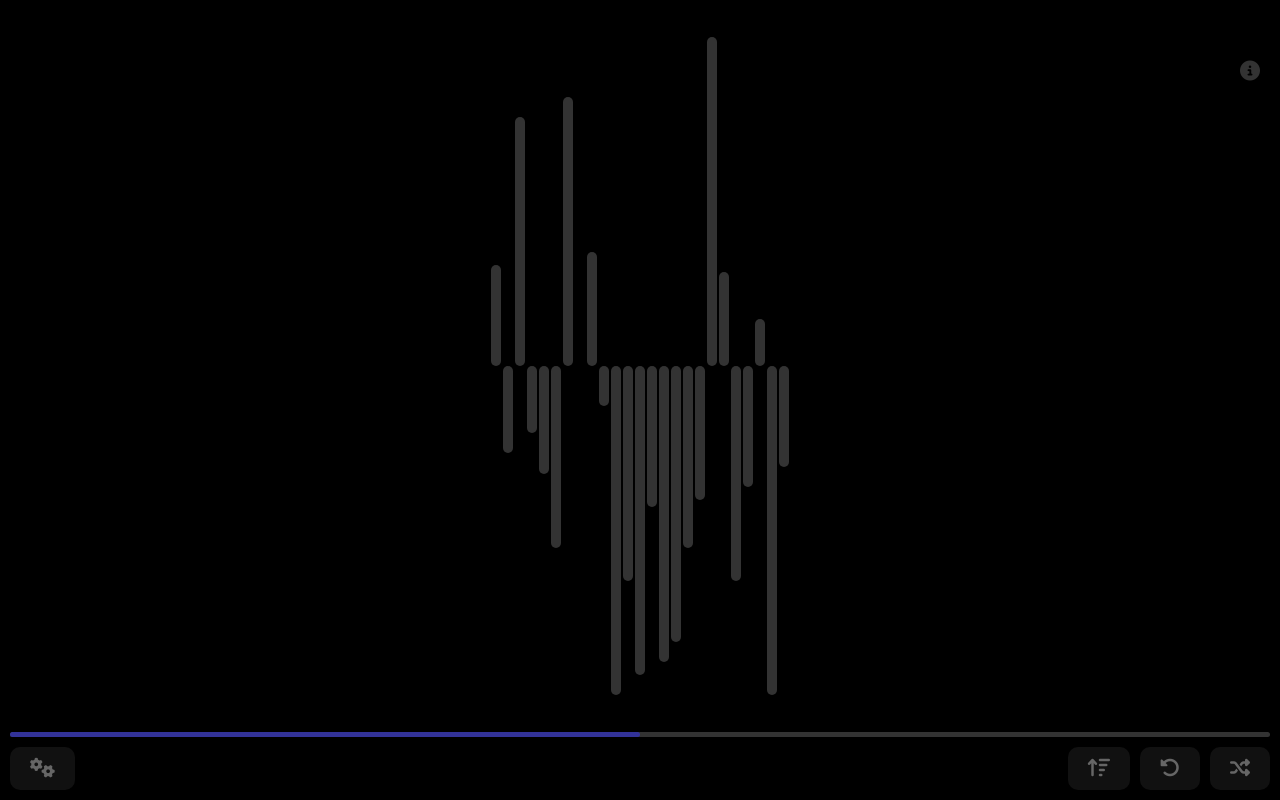
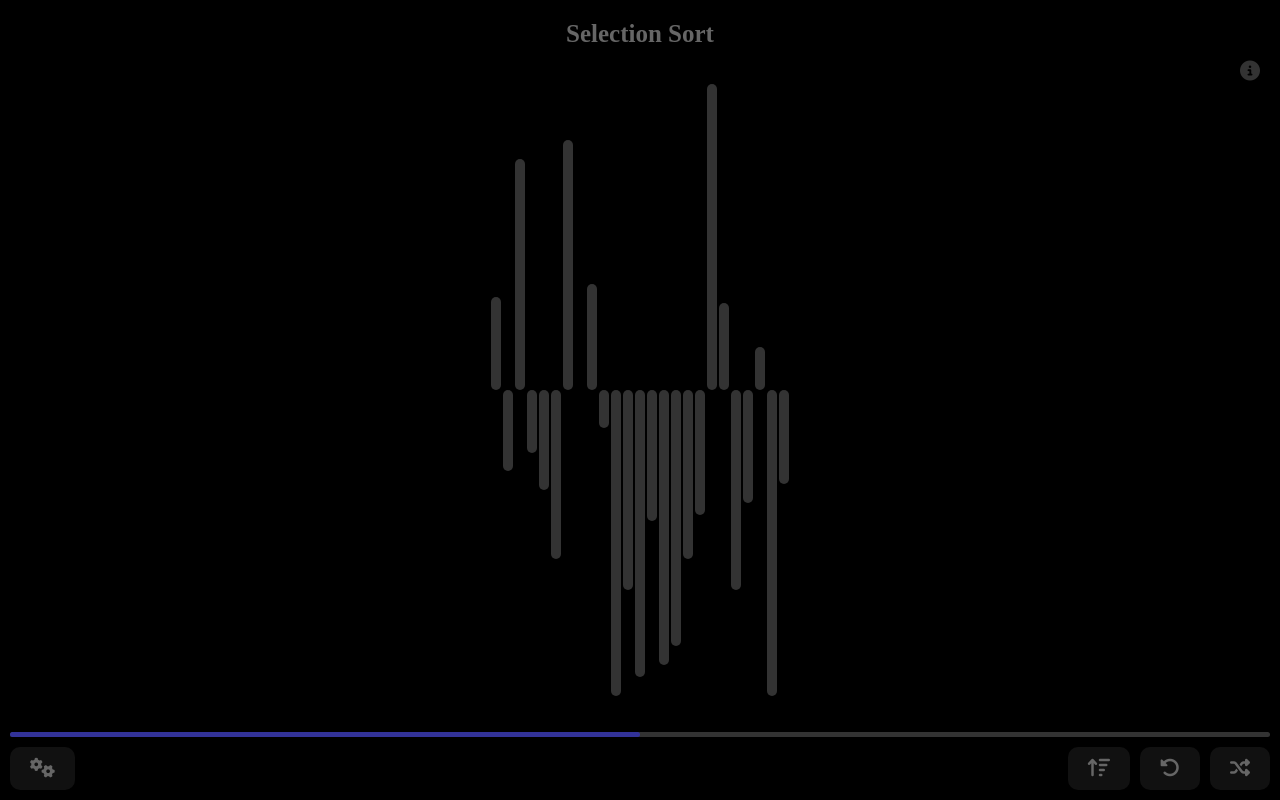
Before and after one commit to AbhishekBiswasGitHub/sorting-algo-visualizer, a React (Vite) app: page / in a window 1280 px wide. Built offline with nearby package versions, Linux system fonts and the light colour scheme.

Commit message:
[ADD] Component "Title"

```diff
--- a/src/App.jsx
+++ b/src/App.jsx
@@ -3,6 +3,7 @@ import { useContext } from "react";
 import { AppContext } from "./contexts/AppContext";
 
 import ColorCodeInfo from "./components/ColorCodeInfo";
+import Title from "./components/Title";
 import Settings from "./components/Settings";
 import ArrayViz from "./components/ArrayViz";
 import ProgressBar from "./components/ProgressBar";
@@ -20,6 +21,7 @@ const App = () => {
     <div id="App">
       <ColorCodeInfo />
       <Settings />
+      <Title />
       <ArrayViz
         min={min}
         max={max}
--- /dev/null
+++ b/src/components/Title.jsx
@@ -0,0 +1,25 @@
+import { useContext } from "react";
+
+import { AppContext } from "../contexts/AppContext";
+
+import titleCaseFromCamelCase from "../utils/titleCaseFromCamelCase";
+
+import styles from "./title.module.css";
+
+const Title = () => {
+  const {
+    settings: {
+      value: { algorithm },
+    },
+  } = useContext(AppContext);
+
+  return (
+    <div className={styles.container}>
+      <span>
+        {titleCaseFromCamelCase(algorithm)}
+      </span>
+    </div>
+  );
+};
+
+export default Title;
--- /dev/null
+++ b/src/components/title.module.css
@@ -0,0 +1,10 @@
+.container {
+  width: 100%;
+
+  padding: 1rem 0;
+
+  font-size: 2.5rem;
+  font-weight: 900;
+  text-align: center;
+  text-transform: capitalize;
+}
```
